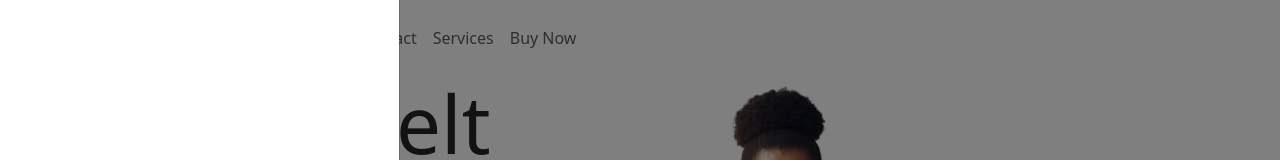
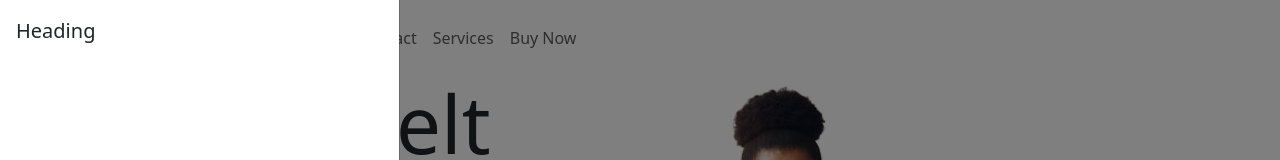
Before and after one commit to MILKA-WANGA/Bootstrap, a plain HTML site: page index.html in a window 1280 px wide. Shown: the top 160 px of the page. Drawn offline with nearby package versions, Linux system fonts and the light colour scheme.

Commit message:
Created an offcanvas-header and offcanvas-title

```diff
--- a/index.html
+++ b/index.html
@@ -300,8 +300,11 @@
 <!-- sidebar -->
 <a href="#sidebar" class="d-block mt-3" data-bs-toggle="offcanvas" role="button" aria-controls="sidebar">Explore </a>
 
+
 <!-- Offcanvas -->
-<div class="offcanvas offcanvas-start show" tabindex="-1" id="sidebar" aria-labelledby="offcanvasLabel" ></div>
+<div class="offcanvas offcanvas-start show" tabindex="-1" id="sidebar" aria-labelledby="offcanvasLabel" >
+    <h5 class="offcanvas-header offcanvas-title" id="offcanvasLabel">Heading</h5>
+</div>
     <script src="https://cdn.jsdelivr.net/npm/bootstrap@5.3.0-alpha3/dist/js/bootstrap.bundle.min.js"
         integrity="sha384-ENjdO4Dr2bkBIFxQpeoTz1HIcje39Wm4jDKdf19U8gI4ddQ3GYNS7NTKfAdVQSZe"
         crossorigin="anonymous"></script>
```
